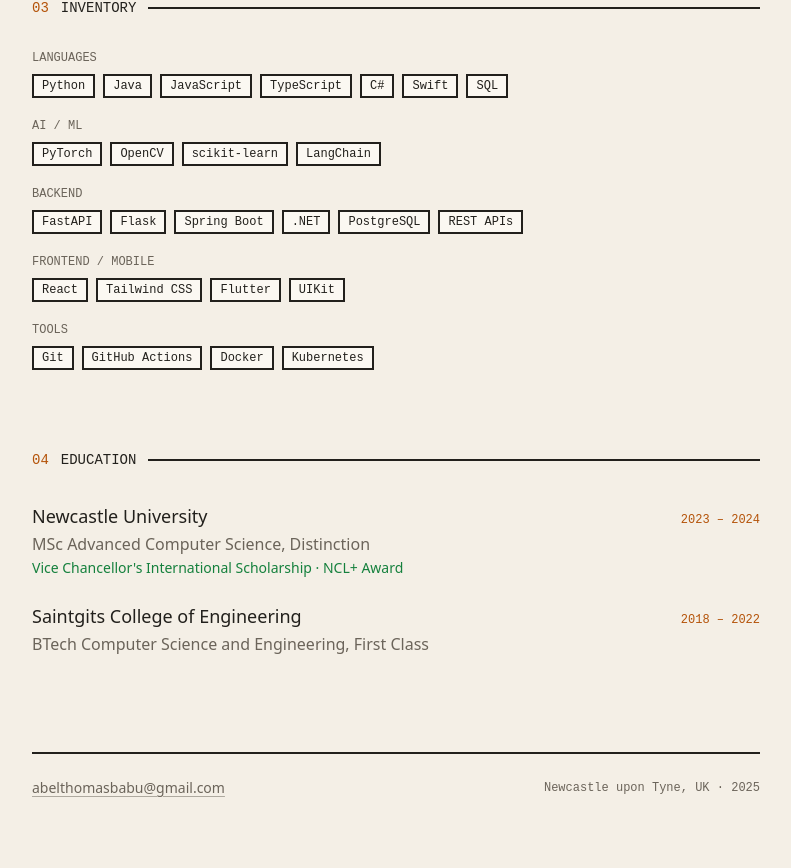
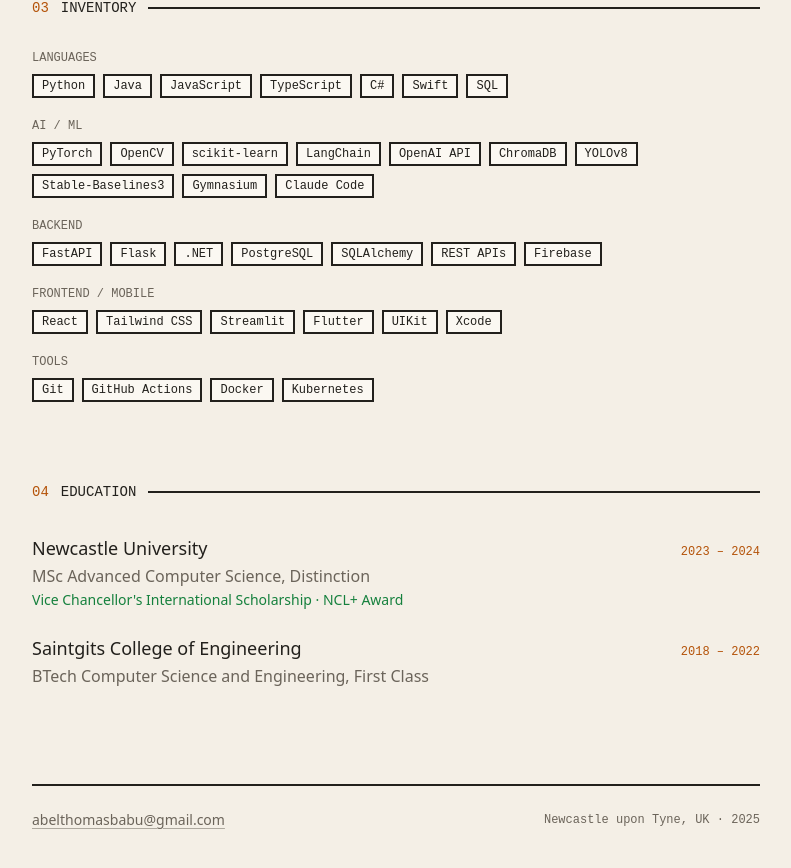
Before and after one commit to abelthomasbabu/My-Portfolio, a React (Vite) app: page / in a window 1280 px wide. Shown: the part 1797-2665 px from the top of the page, without its empty margins (244-1035 px from the left). Built offline with nearby package versions, Linux system fonts and the light colour scheme.

Commit message:
fix: skills cover every language and tool on the resume; drop Spring Boot
Co-Authored-By: Claude Opus 5.5 <noreply@anthropic.com>

```diff
--- a/src/data/content.js
+++ b/src/data/content.js
@@ -76,9 +76,12 @@ export const experience = [
 
 export const skills = [
   { group: "Languages", items: ["Python", "Java", "JavaScript", "TypeScript", "C#", "Swift", "SQL"] },
-  { group: "AI / ML", items: ["PyTorch", "OpenCV", "scikit-learn", "LangChain"] },
-  { group: "Backend", items: ["FastAPI", "Flask", "Spring Boot", ".NET", "PostgreSQL", "REST APIs"] },
-  { group: "Frontend / Mobile", items: ["React", "Tailwind CSS", "Flutter", "UIKit"] },
+  {
+    group: "AI / ML",
+    items: ["PyTorch", "OpenCV", "scikit-learn", "LangChain", "OpenAI API", "ChromaDB", "YOLOv8", "Stable-Baselines3", "Gymnasium", "Claude Code"],
+  },
+  { group: "Backend", items: ["FastAPI", "Flask", ".NET", "PostgreSQL", "SQLAlchemy", "REST APIs", "Firebase"] },
+  { group: "Frontend / Mobile", items: ["React", "Tailwind CSS", "Streamlit", "Flutter", "UIKit", "Xcode"] },
   { group: "Tools", items: ["Git", "GitHub Actions", "Docker", "Kubernetes"] },
 ];
 
```
Also changed, not shown: 1 other file (tests, documents, lock files or other folders).
